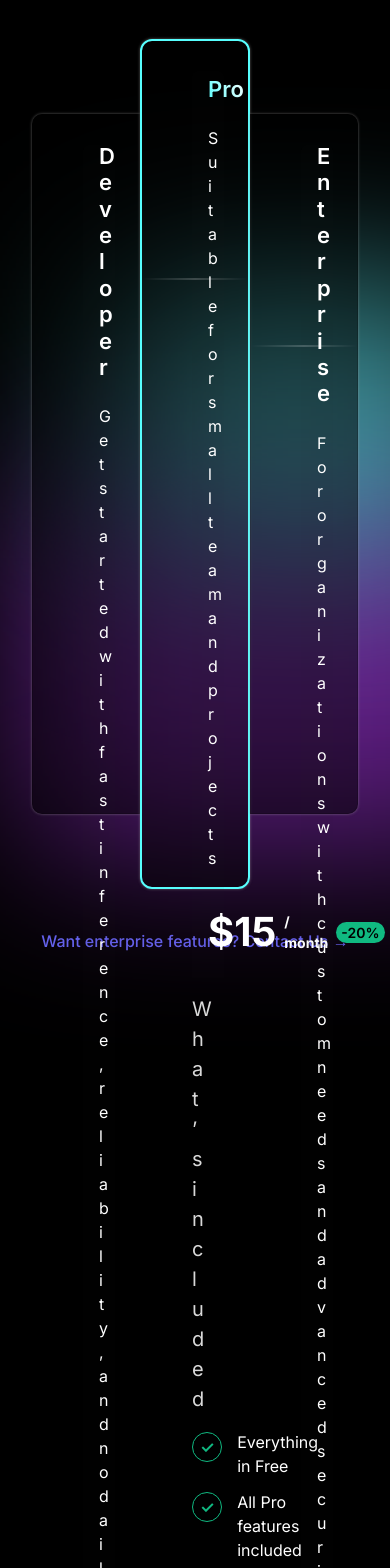
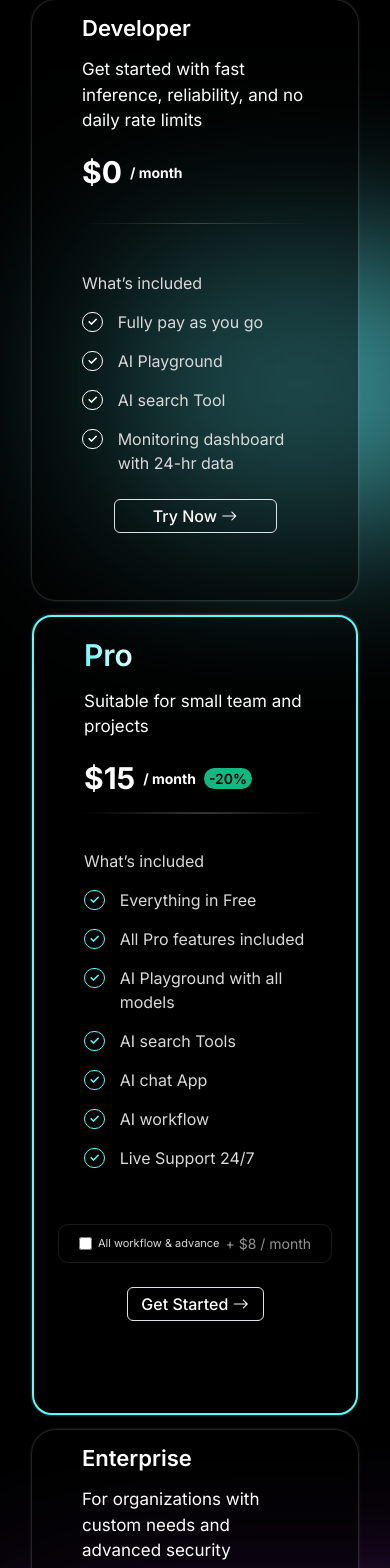
Before and after one commit to hamidashiq008/taamClone, a React (Vite) app: page /pricing in a window 390 px wide. Shown: the part 427-1995 px from the top of the page. Built offline with nearby package versions, Linux system fonts and the light colour scheme.

Commit message:
pricing apge

```diff
--- a/src/assets/price.css
+++ b/src/assets/price.css
@@ -8,14 +8,26 @@ body {
   padding: 0;
   margin: 0;
   background-image: unset !important;
+  animation: fadeInBody 1.5s ease-in-out both;
+}
+
+@keyframes fadeInBody {
+  0% {
+    opacity: 0;
+    transform: translateY(10px);
+  }
+  100% {
+    opacity: 1;
+    transform: translateY(0);
+  }
 }
 
 .pricing-cotianer {
   max-width: 1200px;
   margin: 0 auto;
-  padding: 84px 32px 64px;
+  padding: 40px 32px 64px;
 }
-.adjust-border .card-header::after {
+.adjust-border .card-header-image::after {
   content: "";
   position: absolute;
   top: 100%;
@@ -30,12 +42,13 @@ body {
     rgba(255, 255, 255, 0) 100%
   );
 }
-.adjust-border1 .card-header::after {
+
+.adjust-border1 .card-header-image::after {
   content: "";
   position: absolute;
-  top: 28%;
-  left: 0;
-  width: 100%;
+  top: 25%;
+  left: 35%;
+  width: 30%;
   height: 2px;
   pointer-events: none;
   background: linear-gradient(
@@ -45,12 +58,12 @@ body {
     rgba(255, 255, 255, 0) 100%
   );
 }
-.adjust-border2 .card-header::after {
+.card-3 .card-header-image::after {
   content: "";
   position: absolute;
-  top: 33%;
-  left: 0;
-  width: 100%;
+  top: 36%;
+  right: 20px;
+  width: 30%;
   height: 2px;
   pointer-events: none;
   background: linear-gradient(
@@ -60,18 +73,18 @@ body {
     rgba(255, 255, 255, 0) 100%
   );
 }
-.header {
+.header-pricing {
   text-align: center;
   margin-bottom: 48px;
 }
 
-.header h1 {
+.header-pricing h1 {
   font-weight: 700;
   margin-bottom: 16px;
   color: #0f172a;
 }
 
-.header p {
+.header-pricing p {
   font-size: 18px;
   color: #475569;
   max-width: 700px;
@@ -84,31 +97,64 @@ body {
   gap: 0px;
   /* flex-wrap: wrap; */
 }
-.card.card-1 {
+.adjust-border {
+  padding: 25px 50px 0px 50px;
+}
+.adjust-border2 {
+  padding: 25px 50px 0px 50px;
+}
+.card-price.card-1 {
   margin-top: 75px;
-  border-top-left-radius: 10px !important;
-  border-bottom-left-radius: 10px !important;
+  border-top-left-radius: 24px !important;
+  border-bottom-left-radius: 24px !important;
   border-radius: unset;
-  height: 700px;
+  height: 550px;
+  z-index: 999;
 }
-.card.card-3 {
+.card-price.card-3 {
   margin-top: 75px;
-  border-top-right-radius: 10px !important;
-  border-bottom-right-radius: 10px !important;
+  border-top-right-radius: 24px !important;
+  border-bottom-right-radius: 24px !important;
   border-radius: unset;
-  height: 700px;
+  height: 540px;
+  z-index: 9;
 }
-.card.card-2 {
+.addon {
+  border: 1px solid rgba(255, 255, 255, 0.1);
+  padding: 5px 10px;
+  font-size: 14px;
+  color: #475569;
+  margin-top: 8px;
+  text-align: center;
+  border-radius: 10px;
+  display: flex;
+  justify-content: center;
+  align-items: center;
+  gap: 6px;
+}
+.workflow {
+  font-size: 16px;
+  color: #d9d9d9;
+}
+.addon-price {
+  color: #919191;
+  font-size: 14px;
+}
+.card-price.card-2 {
   border: 2px solid rgb(87, 254, 254) !important;
-  height: 850px;
+  height: 750px;
+  border-radius: 20px;
+  width: 650px;
+}
+.adjust-border1 {
+  box-shadow: unset !important;
+  padding: 30px 50px;
 }
 .adjutst-bg-card {
   background: rgba(0, 0, 0, 0.48);
-  border-radius: 12px;
   box-shadow: 0 0 3px 0px rgb(185 185 185 / 52%),
     0 0px 3px 0px rgba(0, 0, 0, 0.06);
-  width: 450px;
-  padding: 30px 50px;
+  z-index: 9;
   transition: transform 0.2s;
 }
 .pro-text {
@@ -120,24 +166,19 @@ body {
   display: inline-block;
   background-clip: text;
   -webkit-text-fill-color: transparent;
-  font-size: 30px;
+  font-size: 30px !important;
 }
 .pricing-title {
   font-size: 40px;
   font-weight: bold;
 }
 
-.card:hover {
-  transform: translateY(-5px);
-}
-
-.card-1 .card-header {
-  /* border-bottom: 1px solid #e2e8f0; */
+.card-1 .card-header-image {
   padding-bottom: 20px;
   margin-bottom: 20px;
   position: relative;
 }
-.card-header h2 {
+.card-header-image h2 {
   font-size: 22px;
   font-weight: 600;
   margin: -10px 0 8px 0;
@@ -172,11 +213,14 @@ body {
   font-family: "Inter", "Inter Placeholder", sans-serif;
 }
 .card-description-detail {
-  font-size: 16px;
+  font-size: 17px;
 }
 .included-title {
   color: #d9d9d9;
-  font-size: 20px;
+  font-size: 16px;
+}
+.feature-item-1 span {
+  color: #d9d9d9;
 }
 .features {
   margin-bottom: 24px;
@@ -185,19 +229,20 @@ body {
 .feature-item {
   display: flex;
   align-items: flex-start;
-  margin-bottom: 12px;
+  margin: 15px 0px;
   font-size: 16px;
+  color: #d9d9d9;
 }
 
 .feature-item:before {
   content: "✓";
-  color: #10b981;
+  color: rgb(87, 254, 254);
   margin-right: 8px;
   font-weight: bold;
-  border: 1px solid #10b981;
+  border: 1px solid rgb(87, 254, 254);
   border-radius: 20px;
-  padding: 2px 7px;
-  font-size: 16px;
+  padding: 0px 4px;
+  font-size: 12px;
   margin-right: 15px;
   margin-top: 2px;
 }
@@ -208,8 +253,8 @@ body {
   font-weight: bold;
   border: 1px solid white;
   border-radius: 20px;
-  padding: 2px 7px;
-  font-size: 16px;
+  padding: 0px 4px;
+  font-size: 12px;
   margin-right: 15px;
   margin-top: 2px;
 }
@@ -220,8 +265,8 @@ body {
   font-weight: bold;
   border: 1px solid white;
   border-radius: 20px;
-  padding: 2px 7px;
-  font-size: 16px;
+  padding: 0px 4px;
+  font-size: 12px;
   margin-right: 15px;
   margin-top: 2px;
 }
@@ -261,12 +306,14 @@ body {
   text-align: center;
   margin-top: 40px;
   margin-bottom: 60px;
+  background-color: #ffffff1a;
+  border-radius: 8px;
+  width: 28%;
 }
-
 .enterprise-link a {
-  color: #6366f1;
-  font-weight: 500;
   text-decoration: none;
+  font-size: 14px;
+  color: #b5b5b5 !important;
 }
 
 .enterprise-link a:hover {
@@ -306,10 +353,81 @@ body {
   color: #6366f1;
   text-decoration: underline;
 }
+@media only screen and (max-width: 767px) {
+  /* Your mobile styles here */
+  .pricing-cards {
+    display: block;
+  }
+  .card-price.card-1 {
+    border-top-left-radius: 24px !important;
+    border-bottom-left-radius: 24px !important;
+    border-top-right-radius: 24px !important;
+    border-bottom-right-radius: 24px !important;
+    margin-bottom: 15px;
+    position: relative;
+    height: 600px;
+    z-index: 9;
+  }
+  .card-price.card-2 {
+    width: 100%;
+    height: 800px;
+  }
+  .card-price.card-3 {
+    border-top-left-radius: 24px !important;
+    border-bottom-left-radius: 24px !important;
+    border-top-right-radius: 24px !important;
+    border-bottom-right-radius: 24px !important;
+    margin-top: 15px;
+    position: relative;
+    height: 600px;
+    z-index: 9;
+  }
+  .enterprise-link {
+    width: 100%;
+  }
+  .adjust-border1 .card-header-image::after {
+    content: "";
+    position: absolute;
+    top: 40%;
+    left: 15%;
+    width: 75%;
+    height: 2px;
+    pointer-events: none;
+    background: linear-gradient(
+      90deg,
+      rgba(255, 255, 255, 0) 0%,
+      rgba(255, 255, 255, 0.2) 50%,
+      rgba(255, 255, 255, 0) 100%
+    );
+  }
+  .card-3 .card-header-image::after {
+    content: "";
+    position: absolute;
+    top: 34%;
+    right: 45px;
+    width: 75%;
+    height: 2px;
+    pointer-events: none;
+    background: linear-gradient(
+      90deg,
+      rgba(255, 255, 255, 0) 0%,
+      rgba(255, 255, 255, 0.2) 50%,
+      rgba(255, 255, 255, 0) 100%
+    );
+  }
 
-.addon {
-  font-size: 14px;
-  color: #475569;
-  margin-top: 8px;
-  text-align: center;
+  .pricing-title {
+    font-size: 30px;
+    font-weight: bold;
+  }
+  .price-enterprise {
+    font-size: 30px;
+  }
+  .header-pricing h1 {
+    font-size: 2em;
+    font-weight: 500;
+  }
+  .workflow {
+    font-size: 11px;
+  }
 }
--- a/src/components/PricingPage.jsx
+++ b/src/components/PricingPage.jsx
@@ -1,103 +1,198 @@
 import React from "react";
 import Header from "../components/Header";
 import "../assets/price.css";
-import CardImage1 from '../assets/pricing.avif';
-
+import CardImage1 from "../assets/pricing.avif";
 
 const PricingPage = () => {
   return (
     <div classNameName="bg-black">
       <Header />
-            <div className="pricing-cotianer mt-5">
-                <div className="header">
-                    <h1 className="text-white display-6">AI API Pricing That Suits Every Need</h1>
-                    <p className="text-white">Flexible and affordable AI API Pricing models made for every use case. An enterprise looking for On-premise infrastructure or cloud AI integration.</p>
+      <div className="pricing-cotianer mt-3">
+        <div className="header-pricing">
+          <h1 className="text-white display-6">
+            AI API Pricing That Suits Every Need
+          </h1>
+          <p className="text-white">
+            Flexible and affordable AI API Pricing models made for every use
+            case. An enterprise looking for On-premise infrastructure or cloud
+            AI integration.
+          </p>
         </div>
 
         <div className="pricing-cards position-relative">
-                    <img loading="lazy" src={CardImage1} alt=""
+          <img
+            loading="lazy"
+            src={CardImage1}
+            alt=""
             style={{
-                            display: 'block', width: '511px',
-                            height: '359px', borderRadius: 'inherit',
-                            objectPosition: 'center center', objectFit: 'fill',
-                            position: 'absolute', borderRadius: 'inherit',
-                            left: '0px', bottom: '43px', filter: 'blur(87px)'
-                        }} />
-                    <div style={{
-                        backgroundColor: 'rgba(99, 249, 255, 0.6)',
-                        filter: 'blur(87px)',
-                        flex: '0 0 auto',
-                        height: '269px',
-                        left: 'calc(82.1303% - 180.5px)',
-                        position: 'absolute',
-                        top: '250px',
-                        width: '361px',
-                        zIndex: '0',
-                    }}></div>
-                    <div className="adjutst-bg-card card card-1 adjust-border">
-                        <div className="card-header border-0">
+              display: "block",
+              width: "511px",
+              height: "359px",
+              borderRadius: "inherit",
+              objectPosition: "center center",
+              objectFit: "fill",
+              position: "absolute",
+              borderRadius: "inherit",
+              left: "0px",
+              bottom: "43px",
+              filter: "blur(87px)",
+            }}
+          />
+          <div
+            style={{
+              backgroundColor: "rgba(99, 249, 255, 0.6)",
+              filter: "blur(87px)",
+              flex: "0 0 auto",
+              height: "269px",
+              left: "calc(82.1303% - 180.5px)",
+              position: "absolute",
+              top: "250px",
+              width: "361px",
+              zIndex: "0",
+            }}
+          ></div>
+          <div className="adjutst-bg-card card-price card-1">
+            <div className=" adjust-border">
+              <div className="card-header-image border-0">
                 <h2 className="text-white">Developer</h2>
-                            <p className="text-white py-3 card-description-detail">Get started with fast inference, reliability, and no daily rate limits</p>
-                            <div className="price"><span className="text-white pricing-title">$0</span>  <span className="text-white months ms-2">/  month</span></div>
+                <p className="text-white py-2 mb-0 card-description-detail">
+                  Get started with fast inference, reliability, and no daily
+                  rate limits
+                </p>
+                <div className="price">
+                  <span className="text-white pricing-title">$0</span>{" "}
+                  <span className="text-white months ms-2">/ month</span>
+                </div>
               </div>
 
               <div className="features">
-                            <div className="included-title my-3">What’s included</div>
-                            <div className="feature-item feature-item-1 text-white">Fully pay as you go</div>
-                            <div className="feature-item feature-item-1 text-white">AI Playground</div>
-                            <div className="feature-item feature-item-1 text-white">AI search Tool</div>
-                            <div className="feature-item feature-item-1 text-white">Monitoring dashboard with 24-hr data</div>
+                <div className="included-title mt-5">What’s included</div>
+                <div className="feature-item feature-item-1 text-white">
+                  <span>Fully pay as you go</span>
+                </div>
+                <div className="feature-item feature-item-1 text-white">
+                  <span>AI Playground</span>
+                </div>
+                <div className="feature-item feature-item-1 text-white">
+                  <span>AI search Tool</span>
+                </div>
+                <div className="feature-item feature-item-1 text-white">
+                  <span>Monitoring dashboard with 24-hr data</span>
+                </div>
+              </div>
             </div>
 
-                        <a href="#" className="btn btn-outline">Try Now</a>
+            <div className="developer-wrapper w-50 mx-auto mt-3">
+               <a href="#" className="btn developer-btn text-white border p-1">
+                Try Now <i class="bi bi-arrow-right"></i>
+
+              </a>
+            </div>
           </div>
 
-                    <div className="adjutst-bg-card card card-2 adjust-border1">
-                        <div className="card-header border-0">
+          <div className="adjutst-bg-card card-price card-2 ">
+            <div className="adjust-border1">
+              <div className="card-header-image border-0">
                 <h2 className="pro-text">Pro</h2>
-                            <p className="text-white py-3 card-description-detail">Suitable for small team and projects</p>
-                            <div className="price"><span className="text-white pricing-title">$15 </span> <span className="text-white months ms-2">/  month</span> <span className="discount">-20%</span></div>
+                <p className="text-white py-2 mb-0 card-description-detail">
+                  Suitable for small team and projects
+                </p>
+                <div className="price">
+                  <span className="text-white pricing-title">$15 </span>{" "}
+                  <span className="text-white months ms-2">/ month</span>{" "}
+                  <span className="discount">-20%</span>
+                </div>
+              </div>
+
+              <div className="features w-100 my-3 mt-5">
+                <div className="included-title ">What’s included</div>
+                <div className="feature-item">
+                  <span>Everything in Free</span>
+                </div>
+                <div className="feature-item">
+                  <span>All Pro features included</span>
+                </div>
+                <div className="feature-item">
+                  <span>AI Playground with all models</span>
+                </div>
+                <div className="feature-item">
+                  <span>AI search Tools</span>
+                </div>
+                <div className="feature-item">
+                  <span>AI chat App</span>
+                </div>
+                <div className="feature-item">
+                  <span>AI workflow</span>
+                </div>
+                <div className="feature-item">
+                  <span>Live Support 24/7</span>
+                </div>
+              </div>
+            </div>
+            <div className="mx-4  addon-wrapper">
+              {/* <a href="#" className="btn btn-primary">
+                Get Started
+              </a> */}
+              <div className="addon py-2">
+                <input type="checkbox" />
+                <span className="workflow">All workflow & advance</span>{" "}
+                <span className="addon-price">+ $8 / month</span>
+              </div>
+              <div className="developer-wrapper w-50 mx-auto">
+               <a href="#" className="btn developer-btn text-white border p-1 my-4 lg:my-2">
+                Get Started <i class="bi bi-arrow-right"></i>
+
+              </a>
+            </div>
+
+            </div>
+          </div>
+
+          <div className="adjutst-bg-card card-price card-3 ">
+            <div className="adjust-border2">
+              <div className="card-header-image border-0">
+                <h2 className="text-white">Enterprise</h2>
+                <p className="text-white py-2 mb-0 card-description-detail">
+                  For organizations with custom needs and advanced security
+                </p>
+                <div className="price-enterprise text-white mb-4 mt-0">
+                  Custom
+                </div>
               </div>
 
               <div className="features">
-                            <div className="included-title my-3">What’s included</div>
-                            <div className="feature-item text-white">Everything in Free</div>
-                            <div className="feature-item text-white">All Pro features included</div>
-                            <div className="feature-item text-white">AI Playground with all models</div>
-                            <div className="feature-item text-white">AI search Tools</div>
-                            <div className="feature-item text-white">AI chat App</div>
-                            <div className="feature-item text-white">AI workflow</div>
-                            <div className="feature-item text-white">Live Support 24/7</div>
+                <div className="included-title my-3 mt-5">What’s included</div>
+                <div className="feature-item feature-item-3">
+                  <span>Everything in Pro</span>
                 </div>
+                <div className="feature-item feature-item-3">
+                  <span>Dedicated AI gateway Deployment</span>
+                </div>
+                <div className="feature-item feature-item-3">
+                  <span>Custom AI API Solutions</span>
+                </div>
+                <div className="feature-item feature-item-3">
+                  <span>Enterprise Security & Compliance</span>
+                </div>
+              </div>
+            </div>
+           <div className="developer-wrapper w-50 mx-auto">
+               <a href="#" className="btn developer-btn text-white border p-1 my-2">
+                Get Started <i class="bi bi-arrow-right"></i>
 
-                        <a href="#" className="btn btn-primary">Get Started</a>
-                        <div className="addon">[All workflow & advance + $8 / month]</div>
+              </a>
             </div>
-
-                    <div className="adjutst-bg-card card card-3 adjust-border2">
-                        <div className="card-header border-0">
-                            <h2 className="text-white">Enterprise</h2>
-                            <p className="text-white py-3 card-description-detail">For organizations with custom needs and advanced security</p>
-                            <div className="price-enterprise text-white mb-4 mt-0">Custom</div>
-                        </div>
-
-                        <div className="features">
-                            <div className="feature-item feature-item-3 text-white">Everything in Pro</div>
-                            <div className="feature-item feature-item-3 text-white">Dedicated AI gateway Deployment</div>
-                            <div className="feature-item feature-item-3 text-white">Custom AI API Solutions</div>
-                            <div className="feature-item feature-item-3 text-white">Enterprise Security & Compliance</div>
-                        </div>
-
-                        <a href="#" className="btn btn-primary">Get Started</a>
           </div>
         </div>
 
-                <div className="enterprise-link">
-                    <a href="#">Want enterprise features? Contact Us →</a>
+        <div className="enterprise-link mx-auto py-2 px-1">
+          <a href="#">
+            Want enterprise features?{" "}
+            <span className="text-white ms-1">Contact Us →</span>
+          </a>
         </div>
-
       </div>
-        </div >
+    </div>
   );
 };
 
```
Lines whose indentation alone changed are shown as unchanged.
